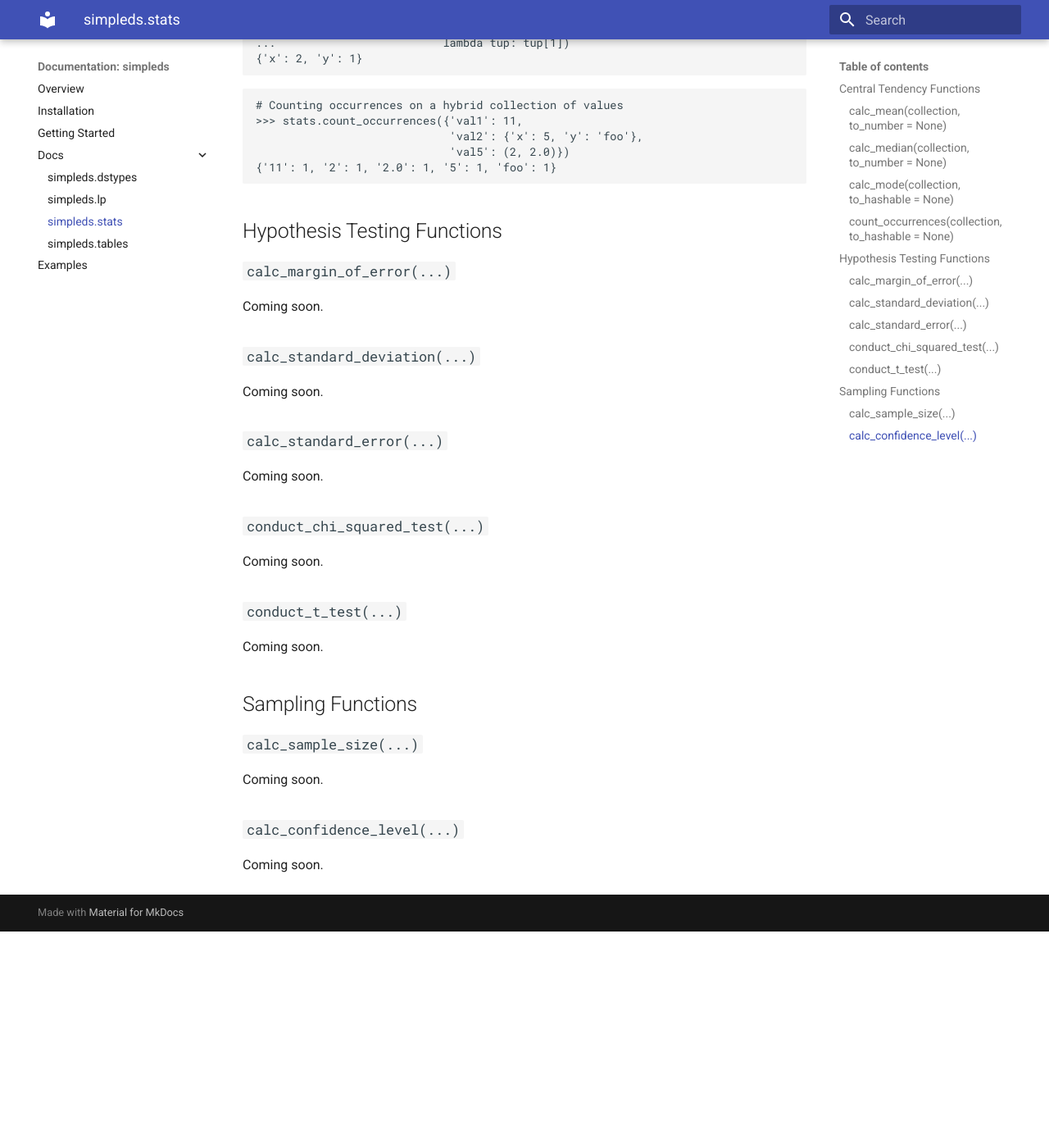
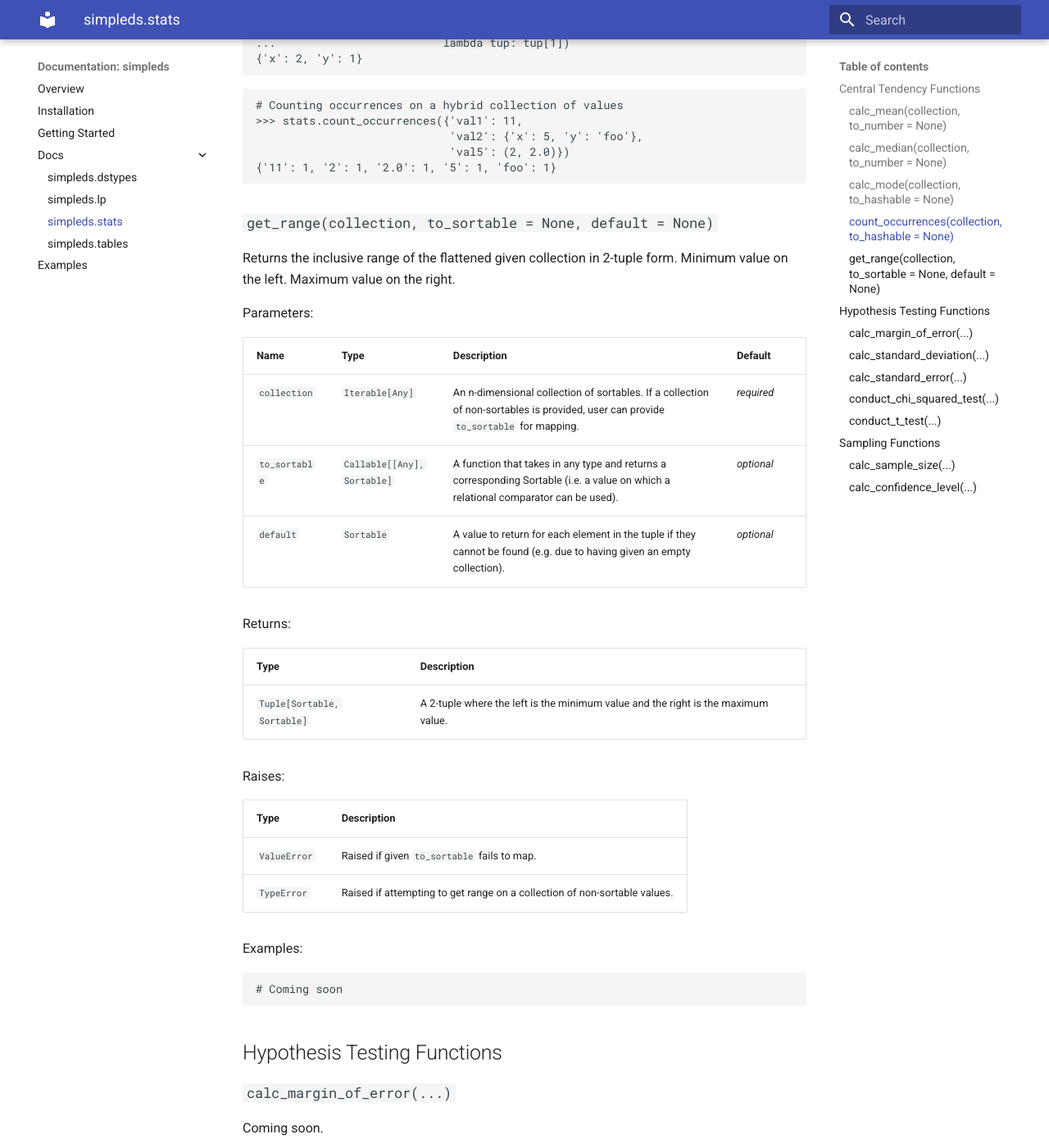
Before and after one commit to keiferc/simpleds, an MkDocs documentation site: the page built from docs/interfaces/stats.md, in a window 1280 px wide and 1400 px high, scrolled down 5969 px. Shown: the whole window at 82% size. Built offline with MkDocs 1.6.1 and Material for MkDocs 9.7.7, drawn with Linux system fonts in a browser that asks for light colours; before the commit the page ends 7105 px from its top, so only the background shows below that.

````diff
--- a/docs/interfaces/stats.md
+++ b/docs/interfaces/stats.md
@@ -192,7 +192,6 @@
 ```
 
 ### `count_occurrences(collection, to_hashable = None)`
-
 Counts the number of times a value occurs in the collection. *Note*: numpy type casting applies to returned `dict`'s keys.
 
 Parameters:
@@ -251,6 +250,37 @@
 {'11': 1, '2': 1, '2.0': 1, '5': 1, 'foo': 1}
 ```
 
+### `get_range(collection, to_sortable = None, default = None)`
+Returns the inclusive range of the flattened given collection in 2-tuple
+form. Minimum value on the left. Maximum value on the right.
+
+Parameters:
+
+| Name | Type | Description | Default |
+| ---- | ---- | ----------- | ------- |
+| `collection` | `Iterable[Any]` | An n-dimensional collection of sortables. If a collection of non-sortables is provided, user can provide `to_sortable` for mapping. | *required* |
+| `to_sortable` | `Callable[[Any], Sortable]` | A function that takes in any type and returns a corresponding Sortable (i.e. a value on which a relational comparator can be used). | *optional* |
+| `default` | `Sortable` | A value to return for each element in the tuple if they cannot be found (e.g. due to having given an empty collection). | *optional* |
+
+Returns:
+
+| Type | Description |
+| ---- | ----------- |
+| `Tuple[Sortable, Sortable]` | A 2-tuple where the left is the minimum value and the right is the maximum value. |
+
+Raises:
+
+| Type | Description |
+| ---- | ----------- |
+| `ValueError` | Raised if given `to_sortable` fails to map. |
+| `TypeError` | Raised if attempting to get range on a collection of non-sortable values. |
+
+Examples:
+
+```python
+# Coming soon
+```
+
 
 ## Hypothesis Testing Functions
 
````
Also changed, not shown: 2 other files.
